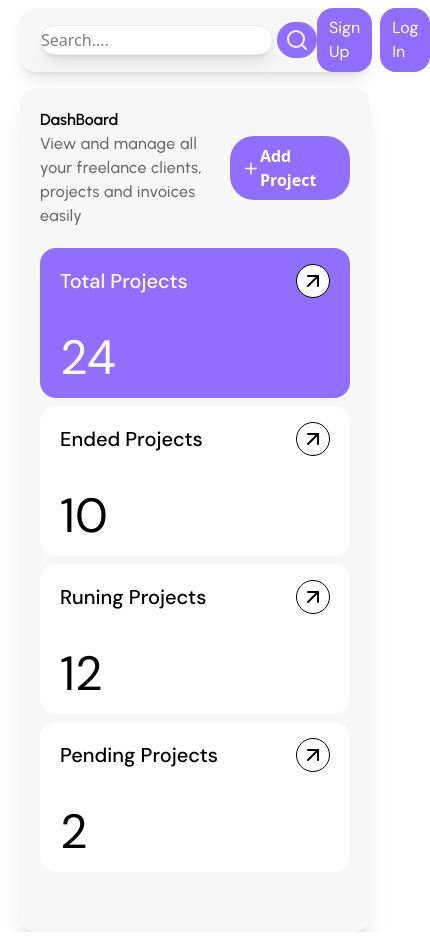
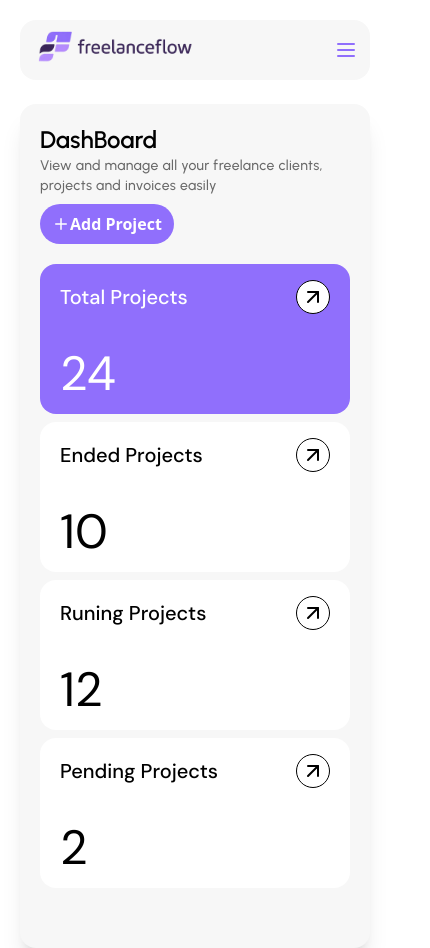
Before and after one commit to adeelahmed09/freelance-flow, a Next.js app: page / in a window 390 px wide. Shown: the whole page, 430 px wide, since content can reach past the window. Built offline with nearby package versions, Linux system fonts and the light colour scheme.

Commit message:
feat: Add MobileNav component for responsive navigation with GSAP animations

```diff
--- /dev/null
+++ b/src/app/components/MobileNav.js
@@ -0,0 +1,62 @@
+"use client"
+import React from 'react'
+import gsap from 'gsap';
+import { useGSAP } from '@gsap/react';
+import { useState , useEffect ,useRef} from 'react';
+import Image from 'next/image';
+import {  Menu, X } from 'lucide-react';
+import Link from 'next/link';
+function MobileNav() {
+  const [logged,setLogged] = useState(false);
+  const menu = useRef(null)
+  const menuOpenningButton = useRef(null)
+  const menuClosingButton = useRef(null)
+
+  //functions
+  const menuOpeningHandler =  ()=>{
+    gsap.to(menu.current ,{
+      width:"85%",
+      duration:.5,
+      ease:"linear",
+    })
+  }
+  const menuClosingHandler =  ()=>{
+    gsap.to(menu.current ,{
+      width:"0px",
+      duration:.5,
+      ease:"linear",
+    })
+  }
+  return (
+    <>
+    <div className='w-full h-[60px] sm:hidden flex mt-5 justify-center items-center px-5 '>
+      <div className='w-full h-full px-3 flex justify-between rounded-2xl  items-center bg-[#F7F7F7]'>
+        <div>
+        <Image src={"/fulllogo.png"} alt='logo' width={170} height={120} className='object-center object-cover  '/>
+      </div>
+      <div>
+        <Menu ref={menuOpenningButton} onClick={menuOpeningHandler} color='#906FFC' />
+      </div>
+      </div>
+    </div>
+    <div ref={menu} className='w-[0px]  overflow-hidden h-screen fixed top-0  py-5 flex flex-col z-10 backdrop-blur-2xl right-0'>
+      <div className='w-[85vw] px-12 overflow-hidden flex justify-end'>
+        <X onClick={menuClosingHandler} color='#906FFC' size={26} ref={menuClosingButton}/>
+      </div>
+      <div className='flex w-[85vw] flex-col px-12 overflow-hidden  gap-2 text-xl'>
+        <Link href={"/"}>Dashboard</Link>
+        <Link href={"/project"}>Projects</Link>
+        <Link href={"/clients"}>Client</Link>
+        <Link href={"/invoice"}>Invoice</Link>
+        <Link href={"/setting"}>Profile Setting</Link>
+        <div style={{display: `${logged?"none":"flex"}`}} className={`flex text-md text-white gap-2`}>
+          <Link href={"#"} className='bg-[#906FFC] px-3 py-1 text-lg font-medium rounded-lg '>Log In</Link>
+          <Link href={"/sign-up"} className='bg-[#906FFC] px-3 py-1 text-lg font-medium rounded-lg'>Sign Up</Link>
+        </div>
+      </div>
+    </div>
+    </>
+  )
+}
+
+export default MobileNav
--- a/src/app/components/Nav.js
+++ b/src/app/components/Nav.js
@@ -3,7 +3,7 @@ import NavLeft from "./NavLeft"
 
 function Nav() {
   return (
-    <div className=" w-full lg:h-[20%] sm:h-[90px] ">
+    <div className=" w-full lg:h-[20%] sm:h-[90px] sm:flex  hidden ">
       <div className="w-full rounded-2xl flex justify-between items-center px-5 h-full shadow-lg bg-[#F7F7F7]">
         <div
         id="search-bar"
--- a/src/app/components/UpperTextOfPages.js
+++ b/src/app/components/UpperTextOfPages.js
@@ -11,13 +11,13 @@ const urbanist = Urbanist({
 })
 function UpperTextOfPages({PageName,PageLink,PageButtonText}) {
   return (
-    <div className="w-full items-center justify-between flex">
-      <div className="w-[70%]">
-        <h1 className={`${urbanist.className} lg:text-4xl sm:text-3xl text-black font-[600]`}>{PageName}</h1>
-        <p className={`text-[#696969] lg:text-md sm:text-sm font-[500] tracking-wide  ${urbanist.className}`}>View and manage all your freelance clients, projects and invoices easily</p>
+    <div className="w-full sm:items-center items-start gap-2 sm:flex-row flex-col justify-between flex">
+      <div className="sm:w-[70%] w-full ">
+        <h1 className={`${urbanist.className} lg:text-4xl sm:text-3xl text-2xl text-black font-[600]`}>{PageName}</h1>
+        <p className={`text-[#696969] lg:text-md sm:text-sm text-sm font-[500] tracking-wide  ${urbanist.className}`}>View and manage all your freelance clients, projects and invoices easily</p>
       </div>
       <div>
-        <Link className="flex items-center lg:text-[16px] sm:text-[14px] py-2 font-semibold px-3 rounded-3xl text-white bg-[#906FFC] " href={PageLink}> <Plus color="#fff" size={21} /> {PageButtonText}</Link>
+        <Link className="flex items-center lg:text-[16px] sm:text-[14px] text-md py-2 font-semibold px-3 rounded-3xl text-white bg-[#906FFC] " href={PageLink}> <Plus color="#fff" size={18} /> {PageButtonText}</Link>
       </div>
     </div>
   )
--- a/src/app/layout.js
+++ b/src/app/layout.js
@@ -1,6 +1,7 @@
 import { ToastContainer } from "react-toastify";
 import SideMenu from "./components/SideMenu";
 import "./globals.css";
+import MobileNav from "./components/MobileNav";
 
 
 export const metadata = {
@@ -15,7 +16,7 @@ export default function RootLayout({ children }) {
   return (
     <html lang="en">
       <body
-        className={` h-screen`}
+        className={` h-screen overflow-x-hidden`}
       >
         <ToastContainer
           position="top-right"
@@ -29,6 +30,7 @@ export default function RootLayout({ children }) {
           pauseOnHover
           theme="light"
         />
+        <MobileNav/>
         <SideMenu />
         {children}
       </body>
--- a/src/app/page.js
+++ b/src/app/page.js
@@ -15,7 +15,7 @@ function page() {
     </Head>
     <div className="lg:ml-[20vw] sm:ml-[25vw] px-5 py-2 lg:w-[80vw] sm:w-[75vw] h-screen">
       <Nav/>
-      <div className="w-full p-5 h-screen mt-4 rounded-2xl shadow-xl bg-[#F7F7F7]">
+      <div className="w-full p-5 min-h-screen mt-4  rounded-2xl shadow-xl bg-[#F7F7F7]">
         <UpperTextOfPages PageName={"DashBoard"} PageButtonText={"Add Project"} PageLink={"/add-project"}/>
         <FirstGrid/>
       </div>
```
